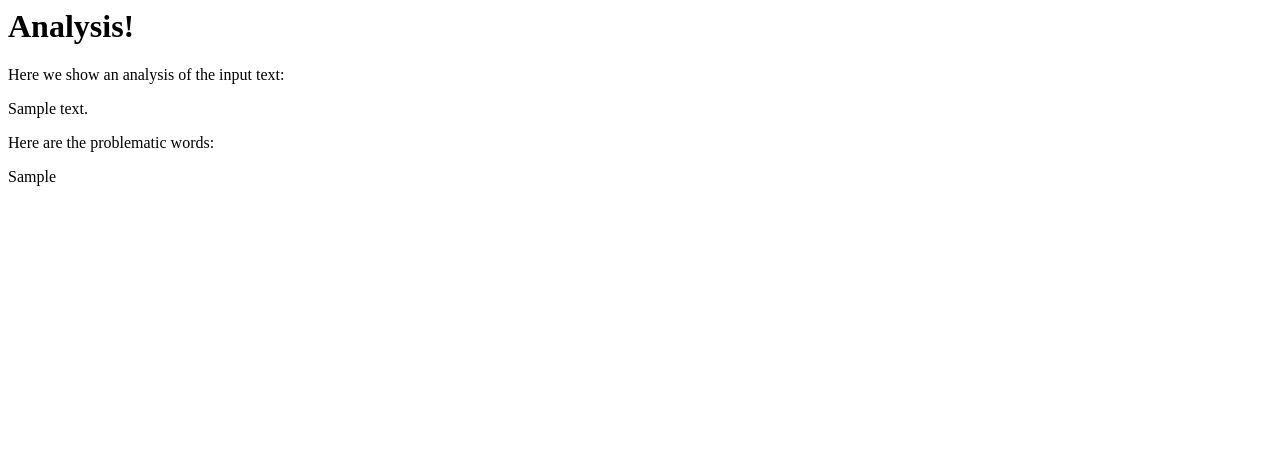
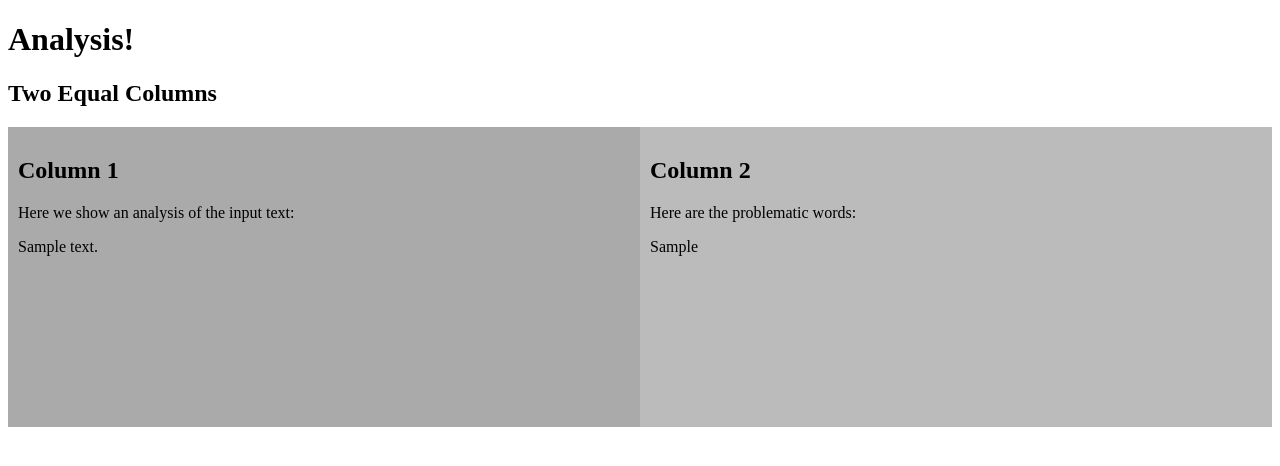
Before and after one commit to gmagee101/TheExpatWomanHackathonOct18, a Django app: template zerobias/templates/zerobias/analyze.html in a window 1280 px wide. Shown: the top 466 px of the page. Run offline with Django 3.2, Linux system fonts and the light colour scheme; the template is opened without the code that fills it: most values are stand-ins (such as "Sample title", 1, 10 or a date in 2020).

Commit message:
Created an updated HTML

```diff
--- a/zerobias/templates/zerobias/analyze.html
+++ b/zerobias/templates/zerobias/analyze.html
@@ -1,9 +1,47 @@
-<h1>Analysis!</h1>
+<!DOCTYPE html>
+<html>
+<head>
+<meta name="viewport" content="width=device-width, initial-scale=1">
+<style>
+* {
+    box-sizing: border-box;
+}
 
-Here we show an analysis of the input text:
+/* Create two equal columns that floats next to each other */
+.column {
+    float: left;
+    width: 50%;
+    padding: 10px;
+    height: 300px; /* Should be removed. Only for demonstration */
+}
 
-<p>{{ input_text | safe }}</p>
+/* Clear floats after the columns */
+.row:after {
+    content: "";
+    display: table;
+    clear: both;
+}
+</style>
+</head>
+<body>
+  <h1>Analysis!</h1>
 
-Here are the problematic words:
+<h2>Two Equal Columns</h2>
 
-<p>{{ output_dict }}</p>
+<div class="row">
+  <div class="column" style="background-color:#aaa;">
+    <h2>Column 1</h2>
+    Here we show an analysis of the input text:
+
+    <p>{{ input_text | safe }}</p>
+  </div>
+  <div class="column" style="background-color:#bbb;">
+    <h2>Column 2</h2>
+    Here are the problematic words:
+
+    <p>{{ output_dict }}</p>
+  </div>
+</div>
+
+</body>
+</html>
```
